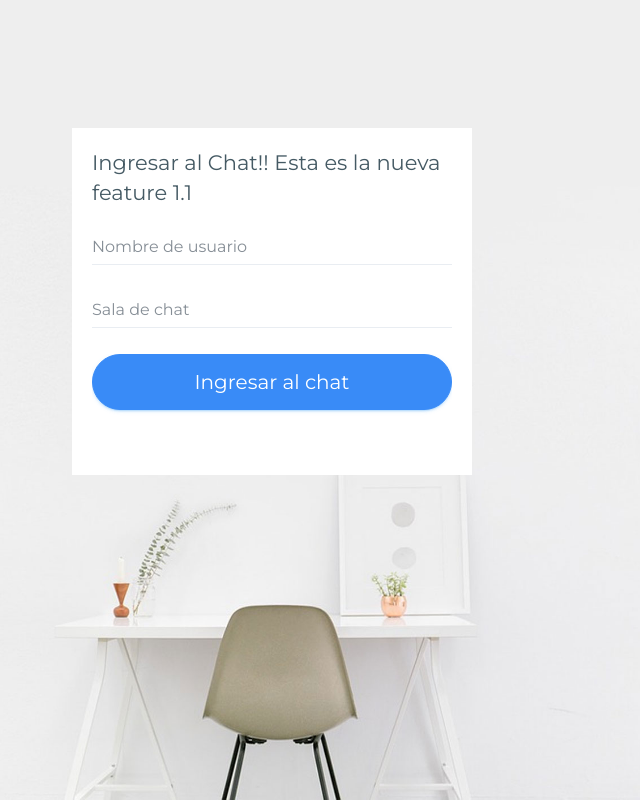
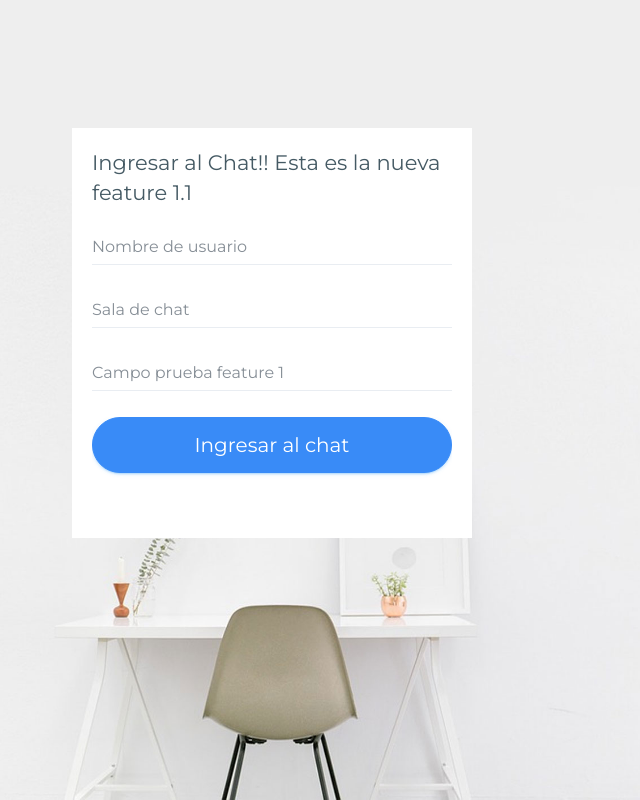
Before and after one commit to kalito2092/sockets-chat, a website: page public/index.html in a window 1280 px wide. Shown: the whole page, without its empty margins (368-1008 px from the left). Drawn offline with Linux system fonts and the light colour scheme.

Commit message:
Commit 2: nueva_feature_1.1

```diff
--- a/public/index.html
+++ b/public/index.html
@@ -55,6 +55,10 @@
                             <div class="col-xs-12">
                                 <input class="form-control" type="text" required="" placeholder="Sala de chat" name="sala"> </div>
                         </div>
+                        <div class="form-group">
+                            <div class="col-xs-12">
+                                <input class="form-control" type="text" required="" placeholder="Campo prueba feature 1" name="campo_prueba_feature1"> </div>
+                        </div>
 
                         <div class="form-group text-center">
                             <div class="col-xs-12 p-b-20">
```
